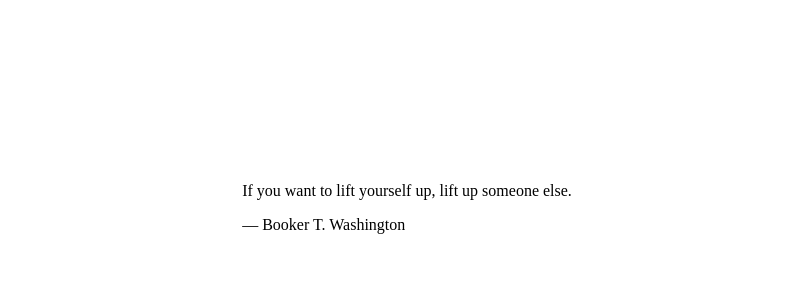
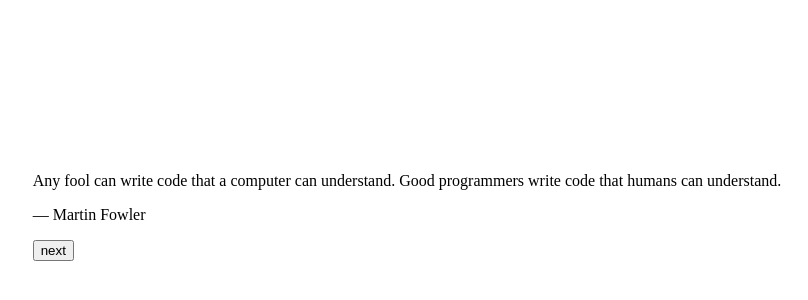
Before and after one commit to icodeit-juntao/quote-of-the-day, a React app: page / in a window 1280 px wide. Shown: the part 192-492 px from the top of the page, without its empty margins (233-1041 px from the left). Built offline with nearby package versions, Linux system fonts and the light colour scheme; the HTML template or start-up script is replaced by a standard one.

Commit message:
click button to render another quote

```diff
--- a/src/app.jsx
+++ b/src/app.jsx
@@ -1,9 +1,40 @@
-import React from 'react';
+import React, { useState } from "react";
+
+const quotes = [
+  {
+    content:
+      "Any fool can write code that a computer can understand. Good programmers write code that humans can understand.",
+    author: "Martin Fowler",
+  },
+  {
+    content: "Truth can only be found in one place: the code.",
+    author: "Robert C. Martin",
+  },
+  {
+    content:
+      "Optimism is an occupational hazard of programming: feedback is the treatment.",
+    author: "Kent Beck",
+  },
+];
+
 const App = () => {
-  return (<div>
-    <p className="content">If you want to lift yourself up, lift up someone else.</p>
-    <p><span className="author">&mdash; Booker T. Washington</span></p>
-  </div>)
-}
+  const [index, setIndex] = useState(0);
+
+  const clickHandler = () => {
+    setIndex((index) => (index + 1) % 3);
+  };
+
+  return (
+    <>
+      <div>
+        <p className="content">{quotes[index].content}</p>
+        <p>
+          <span className="author">&mdash; {quotes[index].author}</span>
+        </p>
+      </div>
+      <button onClick={clickHandler}>next</button>
+    </>
+  );
+};
 
 export default App;
```
